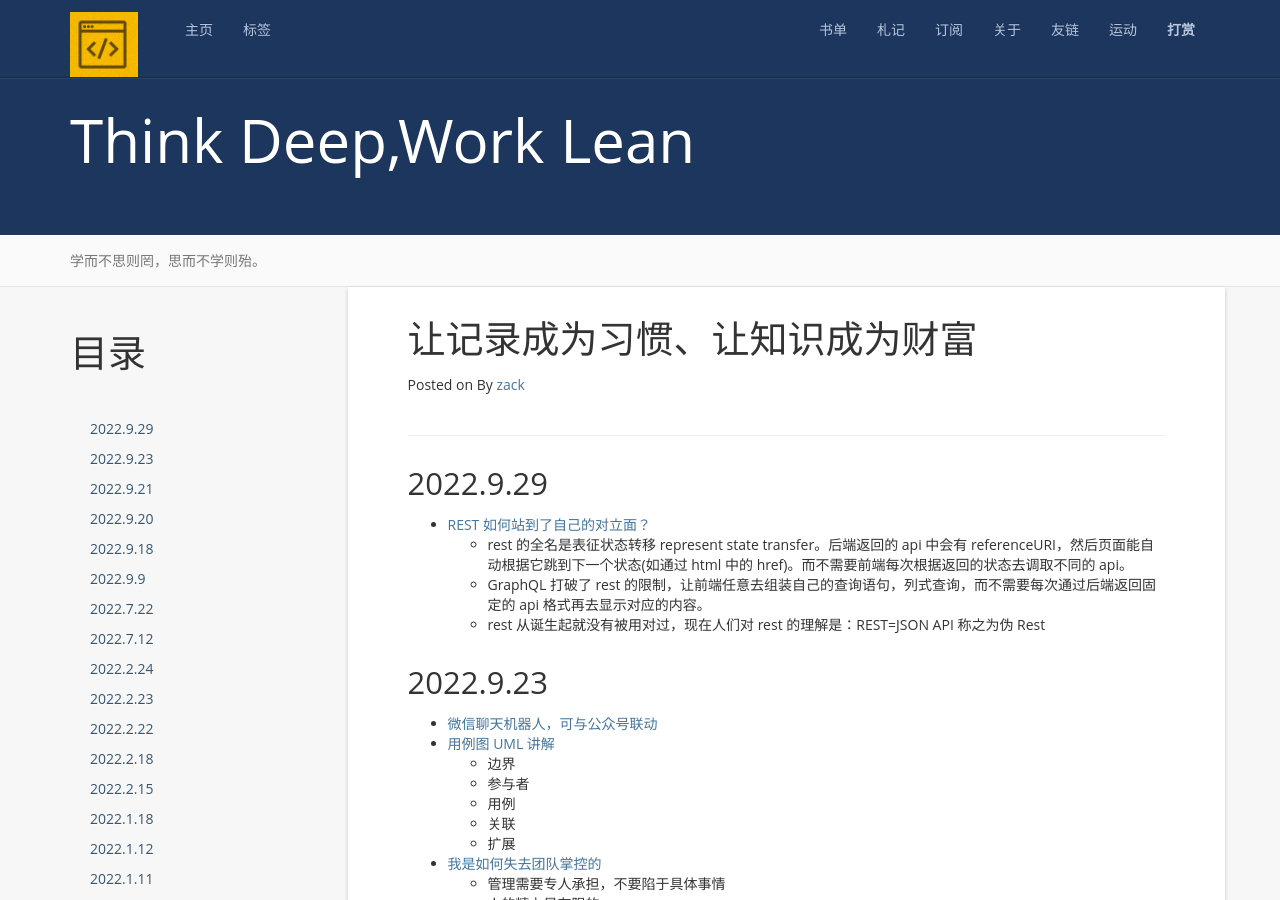
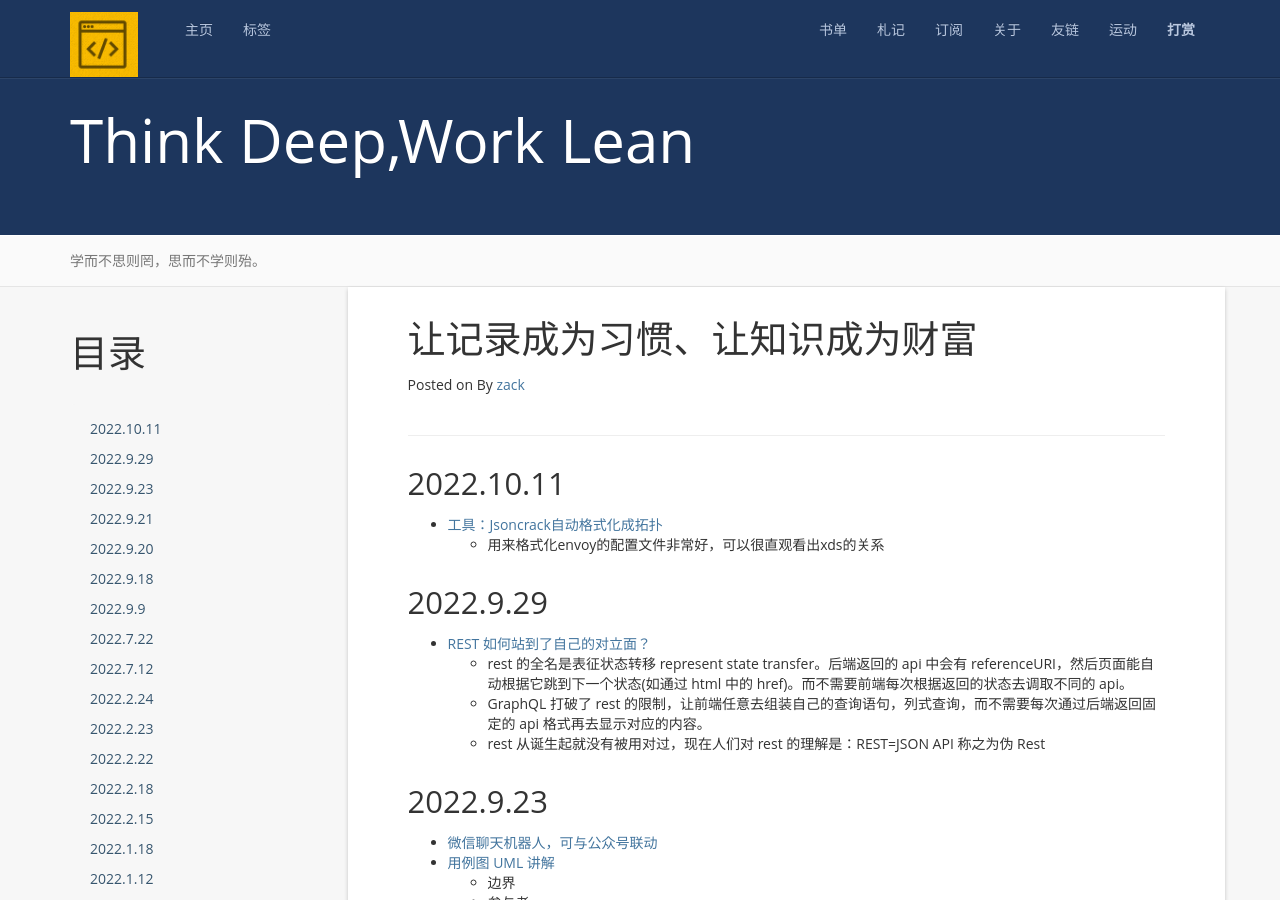
Before and after one commit to zackzhangkai/zackzhangkai.github.io, a Jekyll site: the page built from note.md, in a window 1280 px wide and 900 px high. Built offline with Jekyll 4.4.1, drawn with Linux system fonts in a browser that asks for light colours; nearby versions of some CDN libraries; a script that is not in the unit is left out; comment, search, counter and statistics services are not loaded.

Commit message:
add
Signed-off-by: 张凯 <zackzhangkai@gmail.com>

```diff
--- a/note.md
+++ b/note.md
@@ -8,6 +8,11 @@ permalink: /note/
 {:toc}
 
 ------------
+
+2022.10.11
+--------------
++ [工具：Jsoncrack自动格式化成拓扑](https://jsoncrack.com/editor)
+  - 用来格式化envoy的配置文件非常好，可以很直观看出xds的关系
 
 2022.9.29
 -------------
```
